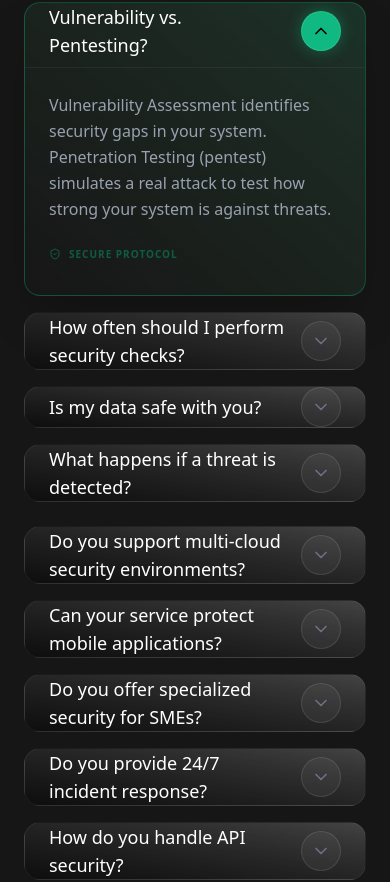
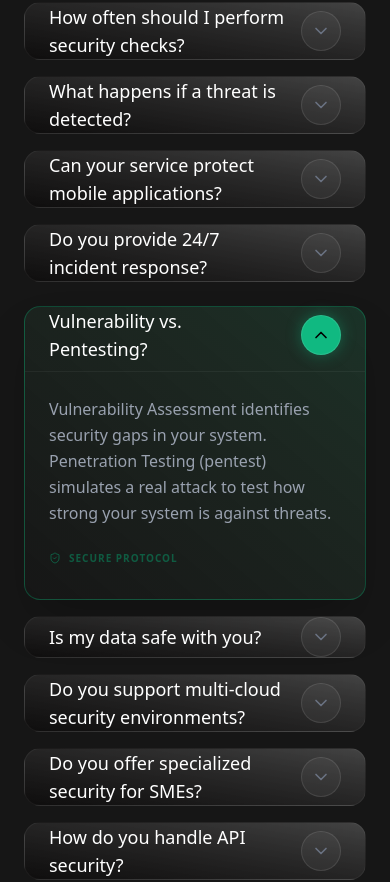
Before and after one commit to abdullahhani7/soclify-saas-landing, a Next.js app: page / in a window 390 px wide. Shown: the part 7954-8836 px from the top of the page. Built offline with nearby package versions, Linux system fonts and the light colour scheme.

Commit message:
feat: add smooth scrolling class to RootLayout and update FAQSection for improved layout and responsiveness

```diff
--- a/src/app/layout.js
+++ b/src/app/layout.js
@@ -13,7 +13,7 @@ export const metadata = {
 
 export default function RootLayout({ children }) {
   return (
-    <html lang="en" className={`${outfit.variable}   h-full antialiased`}>
+    <html lang="en" className={`${outfit.variable}  scroll-smooth h-full antialiased`}>
       <body className="min-h-full flex flex-col">{children}</body>
     </html>
   );
--- a/src/components/FAQSection.jsx
+++ b/src/components/FAQSection.jsx
@@ -10,46 +10,55 @@ export default function FAQSection() {
   const faqs = [
     {
       question: "Do you provide security reports?",
-    answer: "Yes, we provide detailed monthly and real-time security reports that outline detected threats, system vulnerabilities, and the actions taken to mitigate risks.",
+      answer:
+        "Yes, we provide detailed monthly and real-time security reports that outline detected threats, system vulnerabilities, and the actions taken to mitigate risks.",
     },
     {
       question: "Vulnerability vs. Pentesting?",
-    answer: "Vulnerability Assessment identifies security gaps in your system. Penetration Testing (pentest) simulates a real attack to test how strong your system is against threats.",
+      answer:
+        "Vulnerability Assessment identifies security gaps in your system. Penetration Testing (pentest) simulates a real attack to test how strong your system is against threats.",
     },
     {
       question: "How often should I perform security checks?",
-    answer: "We recommend continuous monitoring, but a full comprehensive security audit should be performed at least quarterly or whenever significant changes are made.",
+      answer:
+        "We recommend continuous monitoring, but a full comprehensive security audit should be performed at least quarterly or whenever significant changes are made.",
     },
     {
       question: "Is my data safe with you?",
-    answer: "Absolutely. We use industry-standard encryption and strict access controls. Your data is processed following global compliance standards like GDPR and SOC2.",
+      answer:
+        "Absolutely. We use industry-standard encryption and strict access controls. Your data is processed following global compliance standards like GDPR and SOC2.",
     },
     {
       question: "What happens if a threat is detected?",
-    answer: "Our automated systems immediately isolate the threat, and our 24/7 security operations center (SOC) team is alerted to investigate and neutralize it within minutes.",
+      answer:
+        "Our automated systems immediately isolate the threat, and our 24/7 security operations center (SOC) team is alerted to investigate and neutralize it within minutes.",
     },
     {
       question: "Do you support multi-cloud security environments?",
-    answer: "Yes, our platform is designed for hybrid and multi-cloud strategies, providing a unified security layer across AWS, Azure, and Google Cloud simultaneously.",
+      answer:
+        "Yes, our platform is designed for hybrid and multi-cloud strategies, providing a unified security layer across AWS, Azure, and Google Cloud simultaneously.",
     },
     {
       question: "Can your service protect mobile applications?",
-    answer: "Definitely. We provide end-to-end security for mobile apps, including API protection, code obfuscation checks, and secure data storage validation.",
+      answer:
+        "Definitely. We provide end-to-end security for mobile apps, including API protection, code obfuscation checks, and secure data storage validation.",
     },
     {
       question: "Do you offer specialized security for SMEs?",
-    answer: "Yes, we offer scalable packages specifically tailored for SMEs, ensuring enterprise-grade protection that fits smaller budgets.",
+      answer:
+        "Yes, we offer scalable packages specifically tailored for SMEs, ensuring enterprise-grade protection that fits smaller budgets.",
     },
     // الأسئلة الجديدة المضافة لتكملة العدد لـ 12
     {
       question: "Do you provide 24/7 incident response?",
-    answer: "Yes, our global security operations center (SOC) operates 24 hours a day, 7 days a week, ensuring immediate response to any critical security incident.",
+      answer:
+        "Yes, our global security operations center (SOC) operates 24 hours a day, 7 days a week, ensuring immediate response to any critical security incident.",
     },
     {
       question: "How do you handle API security?",
-    answer: "We implement advanced rate limiting, OAuth2 authentication checks, and payload inspection to prevent common API attacks like injection and broken object-level authorization.",
+      answer:
+        "We implement advanced rate limiting, OAuth2 authentication checks, and payload inspection to prevent common API attacks like injection and broken object-level authorization.",
     },
-
   ];
 
   // التقسيم الجديد داخل الكومبوننت لضمان التساوي
@@ -68,38 +77,45 @@ const rightCol = faqs.slice(5, 10);
             <span>Frequently Asked Question</span>
           </div>
           <h2 className="text-4xl md:text-5xl font-semibold tracking-tight mb-6">
-            Got questions about cyber <br/><span className="text-gray-300"> security? We've got answers.</span>
+            Got questions about cyber <br />
+            <span className="text-gray-300"> security? We've got answers.</span>
           </h2>
           <p className="text-gray-400 max-w-xl mx-auto text-md">
-            Our FAQ is here to give you clarity and <br/> confidence.
+            Our FAQ is here to give you clarity and <br /> confidence.
           </p>
         </div>
 
-        <div className="grid grid-cols-1 lg:grid-cols-2 gap-6">
+        <div className="grid grid-cols-1 lg:grid-cols-2 gap-6 items-start">
           <div className="space-y-4">
-            {leftCol.map((faq, index) => (
+            {faqs.map(
+              (faq, index) =>
+                index % 2 === 0 && (
                   <FAQItem
                     key={index}
                     faq={faq}
                     isOpen={openIndex === index}
-                onClick={() => setOpenIndex(openIndex === index ? -1 : index)}
-              />
-            ))}
-          </div>
-          <div className="space-y-4">
-            {rightCol.map((faq, index) => {
-              const actualIndex = index + 4;
-              return (
-                <FAQItem
-                  key={actualIndex}
-                  faq={faq}
-                  isOpen={openIndex === actualIndex}
                     onClick={() =>
-                    setOpenIndex(openIndex === actualIndex ? -1 : actualIndex)
+                      setOpenIndex(openIndex === index ? -1 : index)
                     }
                   />
-              );
-            })}
+                ),
+            )}
+          </div>
+
+          <div className="space-y-4">
+            {faqs.map(
+              (faq, index) =>
+                index % 2 !== 0 && (
+                  <FAQItem
+                    key={index}
+                    faq={faq}
+                    isOpen={openIndex === index}
+                    onClick={() =>
+                      setOpenIndex(openIndex === index ? -1 : index)
+                    }
+                  />
+                ),
+            )}
           </div>
         </div>
       </div>
--- a/src/components/Hero.jsx
+++ b/src/components/Hero.jsx
@@ -18,7 +18,7 @@ const Hero = () => {
   ];
 
   return (
-    <div className="relative min-h-screen w-full flex flex-col items-center justify-between overflow-hidden ">
+    <div id="home" className="relative min-h-screen w-full flex flex-col items-center justify-between overflow-hidden ">
       <div
         className="absolute inset-0 bg-[url('/bg.jpg')] bg-cover bg-center   z-0"
         aria-hidden="true"
```
Lines whose indentation alone changed are shown as unchanged.
